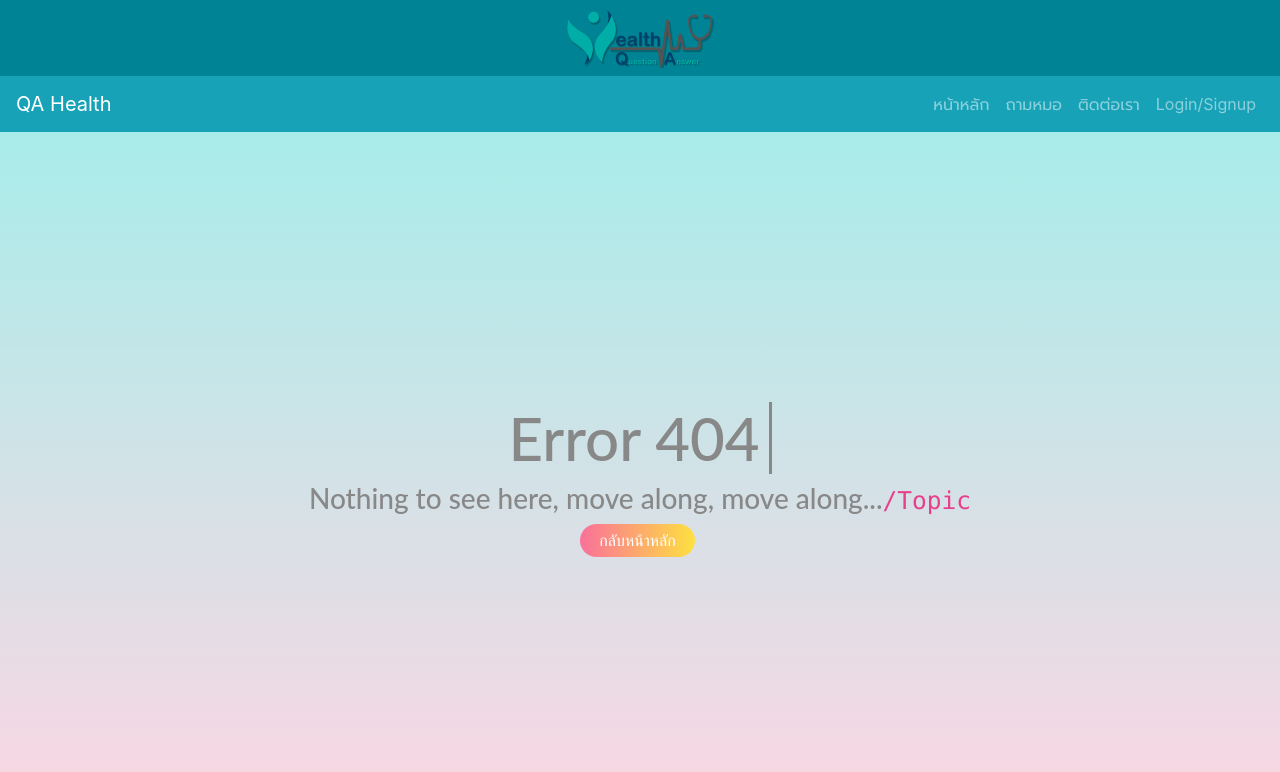
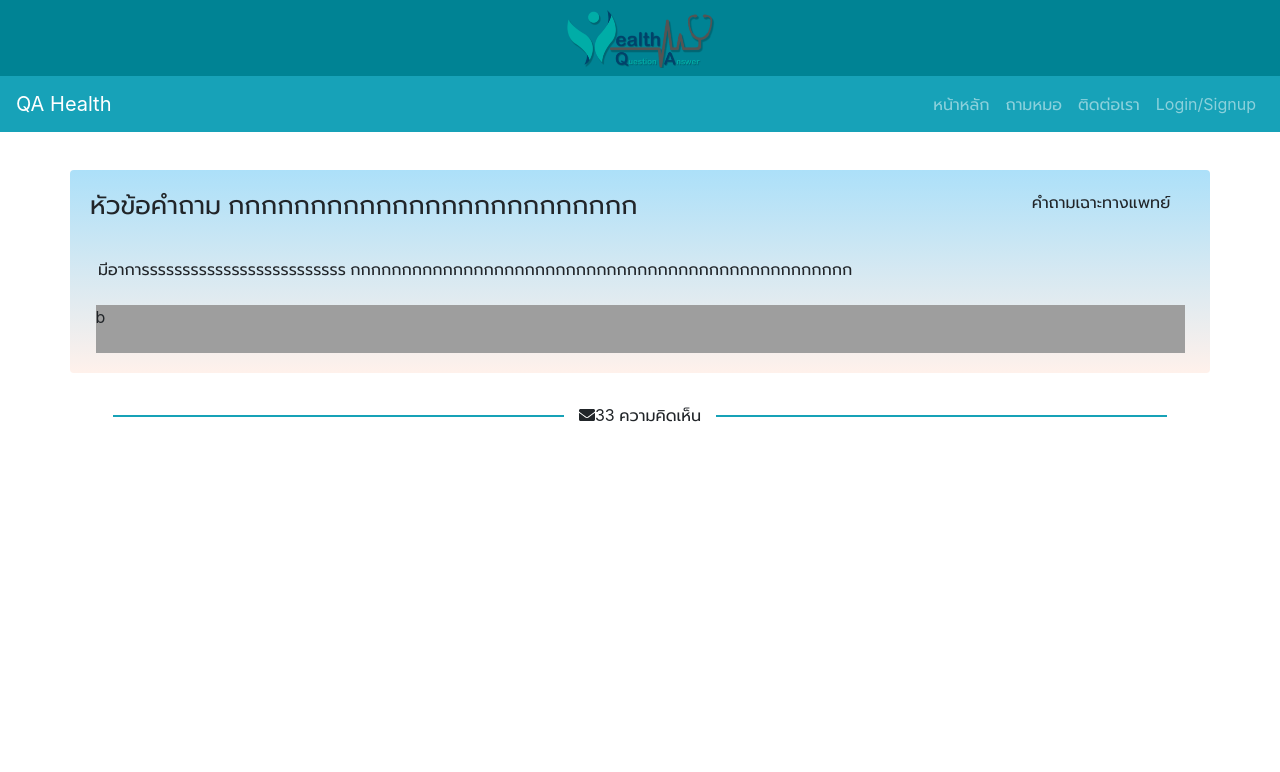
Before and after one commit to Chaloemphisit/QAHealth-ReactJS, a React (Create React App) app: page /Topic in a window 1280 px wide. Before the commit this address had no page. Shown: the top 772 px of the page. Built offline with nearby package versions, Linux system fonts and the light colour scheme.

Commit message:
Add Topic Page

```diff
--- a/package.json
+++ b/package.json
@@ -3,6 +3,9 @@
   "version": "0.1.0",
   "private": true,
   "dependencies": {
+    "@fortawesome/fontawesome-svg-core": "^1.2.6",
+    "@fortawesome/free-solid-svg-icons": "^5.4.1",
+    "@fortawesome/react-fontawesome": "^0.1.3",
     "@types/classnames": "^2.2.6",
     "@yazanaabed/react-tabs": "^2.3.3",
     "bootstrap": "^4.1.3",
--- a/src/containers/App.js
+++ b/src/containers/App.js
@@ -3,7 +3,8 @@ import { Link } from 'react-router-dom'
 import Routing from '../routes'
 import '../css/style.css';
 import headerLogo from '../img/header-logo.png';
-
+import { library } from '@fortawesome/fontawesome-svg-core';
+import { faEnvelope, faKey } from '@fortawesome/free-solid-svg-icons';
 import {
   Collapse,
   Navbar,
@@ -13,6 +14,8 @@ import {
   NavItem,
   NavLink
 } from 'reactstrap';
+
+library.add(faEnvelope, faKey);
 
 class App extends Component {
   constructor(props) {
@@ -32,10 +35,10 @@ class App extends Component {
     return (
       <div>
         <Navbar dark expand="md" className="navbar-default">
-          <div className="top-logo"><img src={headerLogo} height="60" /></div>
+          <div className="top-logo"><img src={headerLogo} alt="Header Logo" height="60" /></div>
         </Navbar>
         <Navbar dark expand="md" color="info" >
-        <Link exact to="/" className="link-none-underline"><NavbarBrand>QA Health</NavbarBrand></Link>
+          <Link exact to="/" className="link-none-underline"><NavbarBrand>QA Health</NavbarBrand></Link>
           <NavbarToggler onClick={this.toggle} />
           <Collapse isOpen={this.state.isOpen} navbar>
             <Nav className="ml-auto" navbar>
--- /dev/null
+++ b/src/containers/Topic.js
@@ -0,0 +1,36 @@
+import React from 'react';
+
+import {
+  Card, CardTitle, CardText, Col, Row, Label
+} from 'reactstrap';
+// import { Link } from 'react-router-dom';
+import { FontAwesomeIcon } from '@fortawesome/react-fontawesome';
+
+export default class Topic extends React.Component {
+  render() {
+    return (
+      // Show Div Full Page => container-fluid
+      <div className="container" id="topicContainer">
+        <Row>
+          <Card body id="topicCard">
+            <Row>
+              <Col md={10} xs={12} sm={12}>
+                <CardTitle style={{ fontSize: '1.6em' }}>หัวข้อคำถาม กกกกกกกกกกกกกกกกกกกกกกกกก</CardTitle>
+              </Col>
+              <Col md={2} xs={12} sm={12}>
+                <Label className="">คำถามเฉาะทางแพทย์</Label>
+              </Col>
+            </Row>
+            <Row className="mt-4 ml-2 mb-4">
+              <CardText>มีอาการรรรรรรรรรรรรรรรรรรรรรรรร กกกกกกกกกกกกกกกกกกกกกกกกกกกกกกกกกกกกกกกกกกกกกกกกก</CardText>
+            </Row>
+            <div id="cardBottomBar">
+              b
+          </div>
+          </Card>
+        </Row>
+        <div class="background"><span><FontAwesomeIcon icon="envelope" />33 ความคิดเห็น</span></div>
+      </div>
+    );
+  }
+}
--- a/src/containers/index.js
+++ b/src/containers/index.js
@@ -3,3 +3,4 @@ export {default as Home} from './Home'
 export {default as Page404} from './Page404'
 export {default as Ask} from './Ask'
 export {default as ContactUs} from './ContactUs'
+export {default as Topic} from './Topic'
--- a/src/css/style.css
+++ b/src/css/style.css
@@ -4,8 +4,34 @@ body {
     margin: 0;
 }
 
-/* Question List*/
+/* Line With Text */
+  div.background {
+    position: relative;
+    z-index: 1;
+    margin-top: 30px;
+    text-align: center;
+  }
+  div.background:before {
+    border-top: 2px solid #17A2B7;
+    content: "";
+    margin: 0 auto;
+    /* this centers the line to the full width specified */
+    position: absolute;
+    /* positioning must be absolute here, and relative positioning must be applied to the parent */
+    top: 50%;
+    left: 0;
+    right: 0;
+    bottom: 0;
+    width: 95%;
+    z-index: -1;
+  }
+  div.background span {
+    /* to hide the lines from behind the text, you have to set the background color the same as the container */
+    background: #fff;
+    padding: 0 15px;
+  }
 
+/* Question List */
 .question-header {
     color: #17A2B8
 }
@@ -49,6 +75,24 @@ body {
 .back404page:hover {
     color: #FFFFFF;
     text-decoration: none;
+}
+
+#cardBottomBar {
+    background: #9E9E9E;
+    width: 99%;
+    height: 6vh;
+    margin: 0 auto;
+}
+
+#topicContainer {
+    margin-top: 3%;
+    width: inherit;
+    height: 40vh;
+}
+
+#topicCard {
+    background-image: linear-gradient(to top, #fff1eb 0%, #ace0f9 100%);
+    border: none;
 }
 
 div.button3 {
--- a/src/routes/index.js
+++ b/src/routes/index.js
@@ -1,7 +1,7 @@
 import React from 'react'
 import { Switch, Route } from 'react-router-dom'
 
-import {Home, Page404, Ask,ContactUs} from '../containers'
+import { Home, Page404, Ask, ContactUs, Topic } from '../containers'
 
 //const ContactUs = () => <h1 >อย่าพึ่งรีบดูสิ!!....กำลังทำอยู่</h1>
 const LoginSignup = () => <h1 >อย่าพึ่งรีบดูสิ!!....กำลังทำอยู่</h1>
@@ -10,6 +10,7 @@ export default () => (
   <Switch>
     <Route exact path="/" component={Home} />
     <Route exact path="/ask" component={Ask} />
+    <Route exact path="/Topic" component={Topic}></Route>
     <Route exact path="/contactus" component={ContactUs} />
     <Route exact path="/login" component={LoginSignup} />
     <Route component={Page404} />
```
Also changed, not shown: 1 other file (tests, documents, lock files or other folders).
